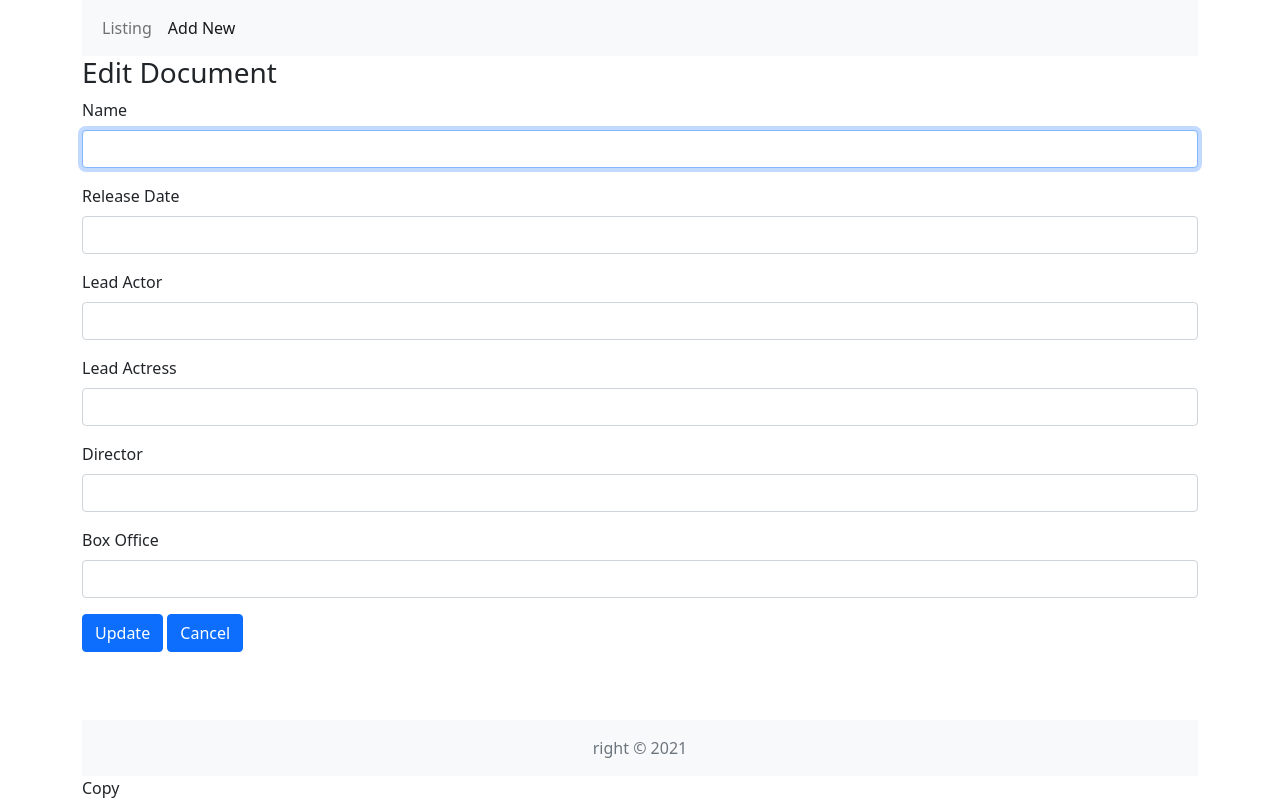
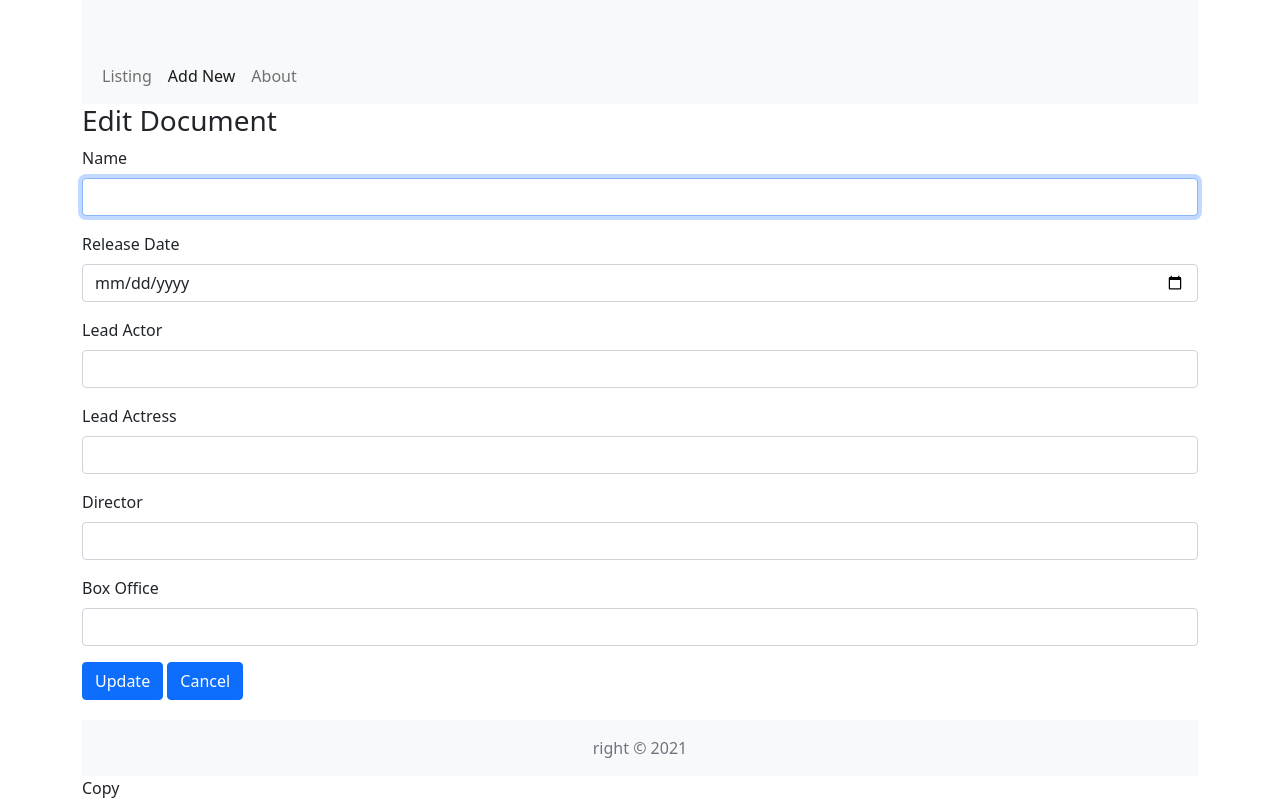
Before and after one commit to aakash345/tcetesd, a plain HTML site: page edit.html in a window 1280 px wide. Drawn offline with nearby package versions, Linux system fonts and the light colour scheme; no server answers.

Commit message:
Assign commit

```diff
--- a/edit.html
+++ b/edit.html
@@ -13,9 +13,10 @@
         <nav class="navbar navbar-expand-lg navbar-light bg-light">
             <div class="container-fluid">
                 <div class="collapse navbar-collapse" id="navbarNavAltMarkup">
-                    <div class="navbar-nav">
+                    <div class="navbar-nav pt-5">
                         <a class="nav-link" href="index.html">Listing</a>
                         <a class="nav-link active" aria-current="page" href="add.html">Add New</a>
+                        <a class="nav-link" href="https://www.linkedin.com/in/aakash-gupta-17283a196/">About</a>
                     </div>
                 </div>
             </div>
@@ -30,7 +31,7 @@
         </div>
         <div class="mb-3">
             <label for="name" class="form-label">Release Date</label>
-            <input type="text" class="form-control" id="release_date">
+            <input type="date" class="form-control" id="release">
         </div>
         <div class="mb-3">
             <label for="exampleInputPassword1" class="form-label">Lead Actor</label>
```
Also changed, not shown: add.html (+3 -2 lines), index.html (+2 -1 lines).
